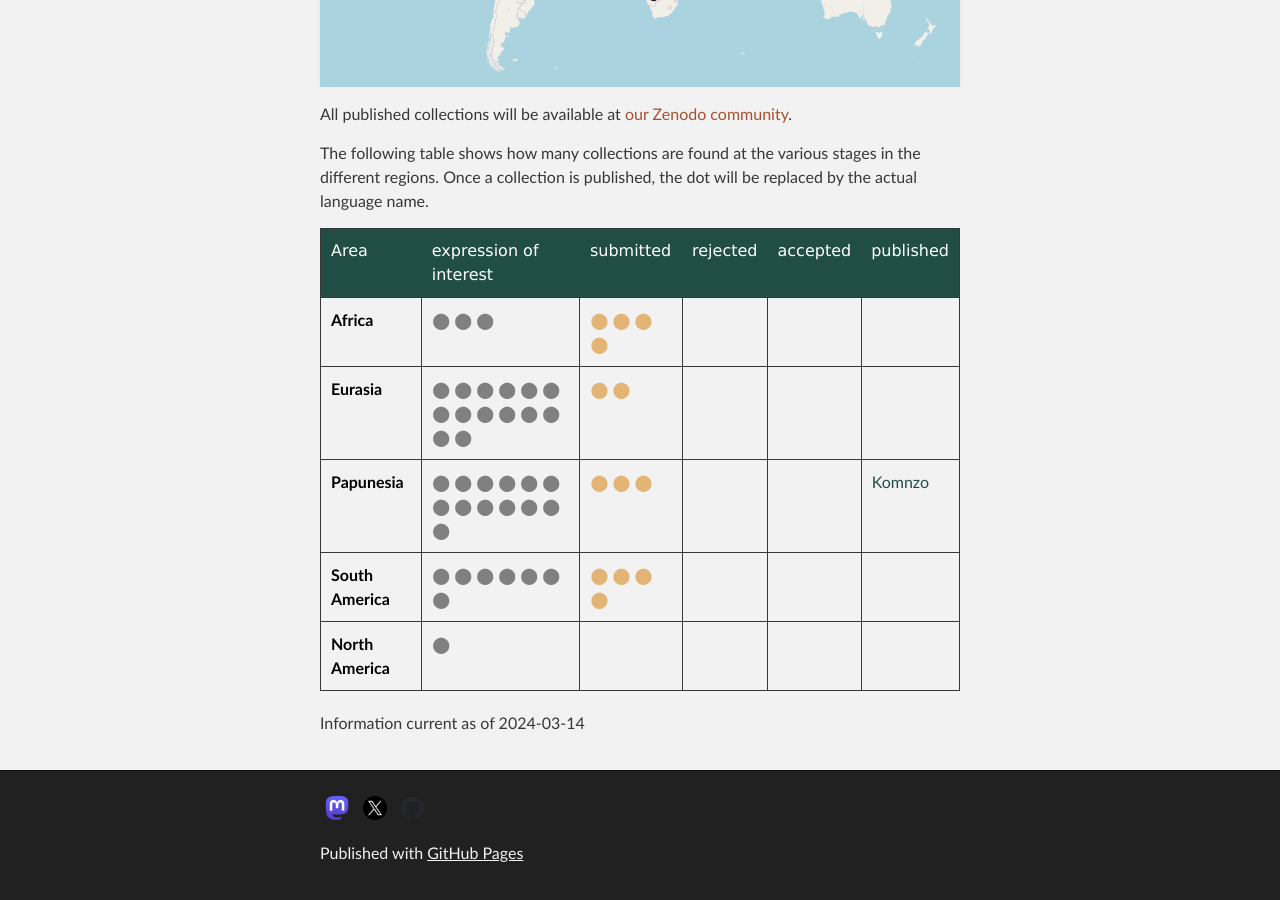
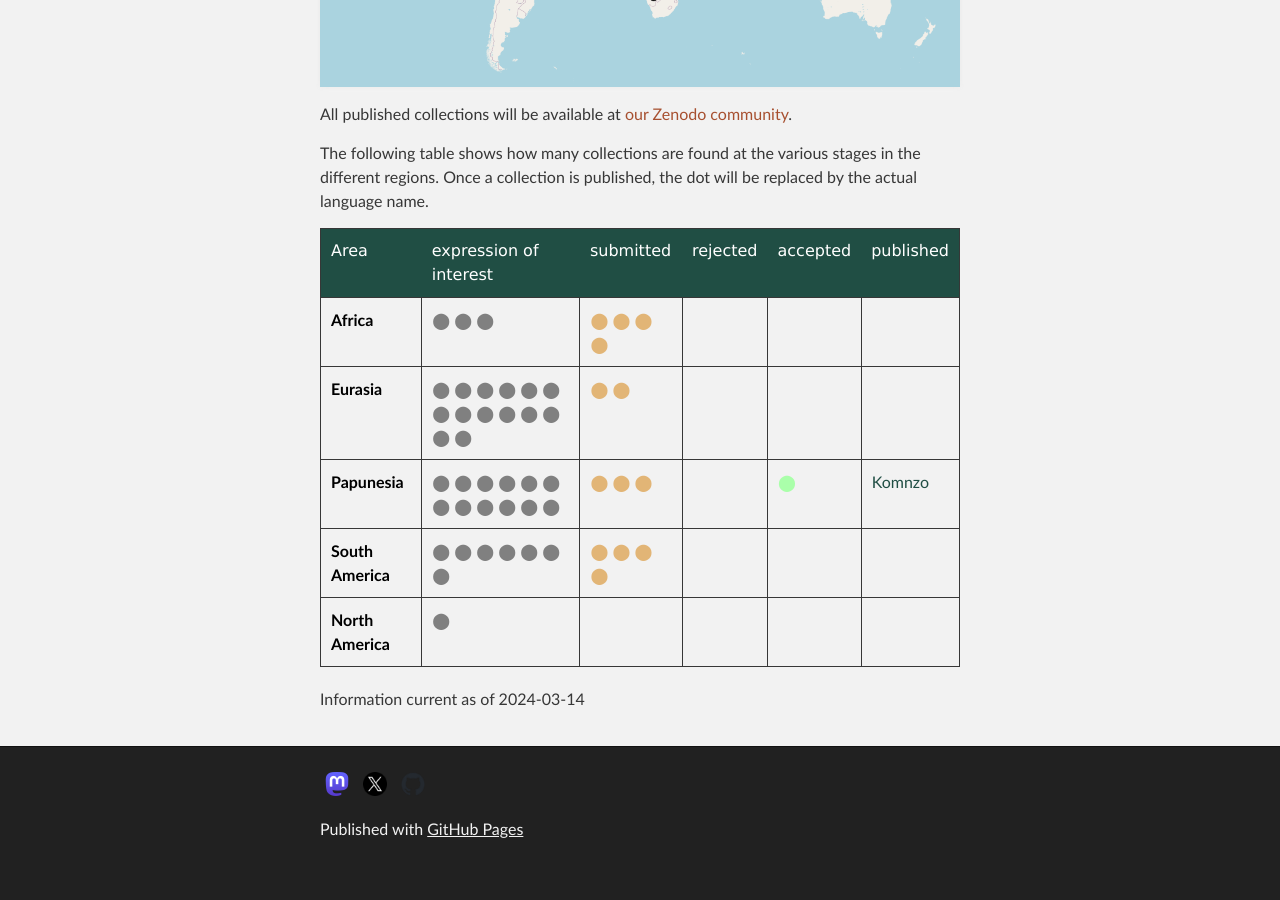
Before and after one commit to OpenTextCollections/opentextcollections.github.io, a Jekyll site: the page built from collections.md, in a window 1280 px wide and 900 px high, scrolled down 714 px. Built offline with Jekyll 4.4.1, drawn with Linux system fonts in a browser that asks for light colours; after the commit the page ends 1590 px from its top, so only the background shows below that; some of the changed lines change nothing that is shown.

Commit message:
accept one collection

```diff
--- a/_data/submissions.yaml
+++ b/_data/submissions.yaml
@@ -40,7 +40,6 @@
         - da
         - va
         - vu
-        - mu
         - wa
         - te
         - to
@@ -54,6 +53,7 @@
         - ki
     rejected:
     accepted:
+        - mu
     published:
         - Komnzo
 South America:
```
